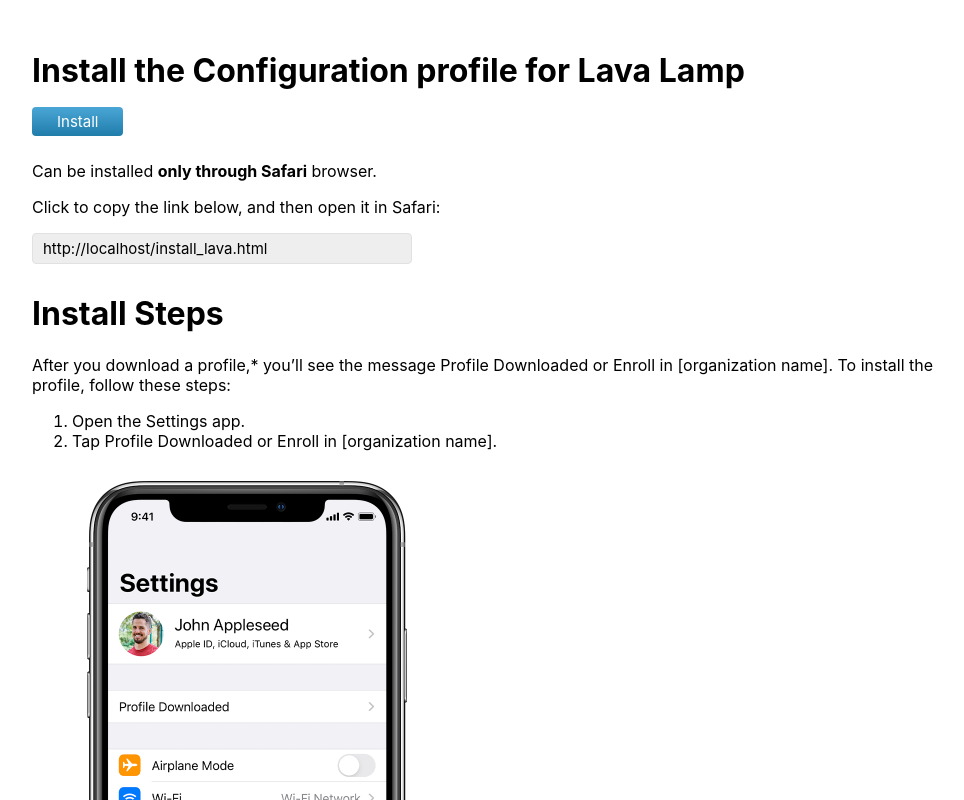
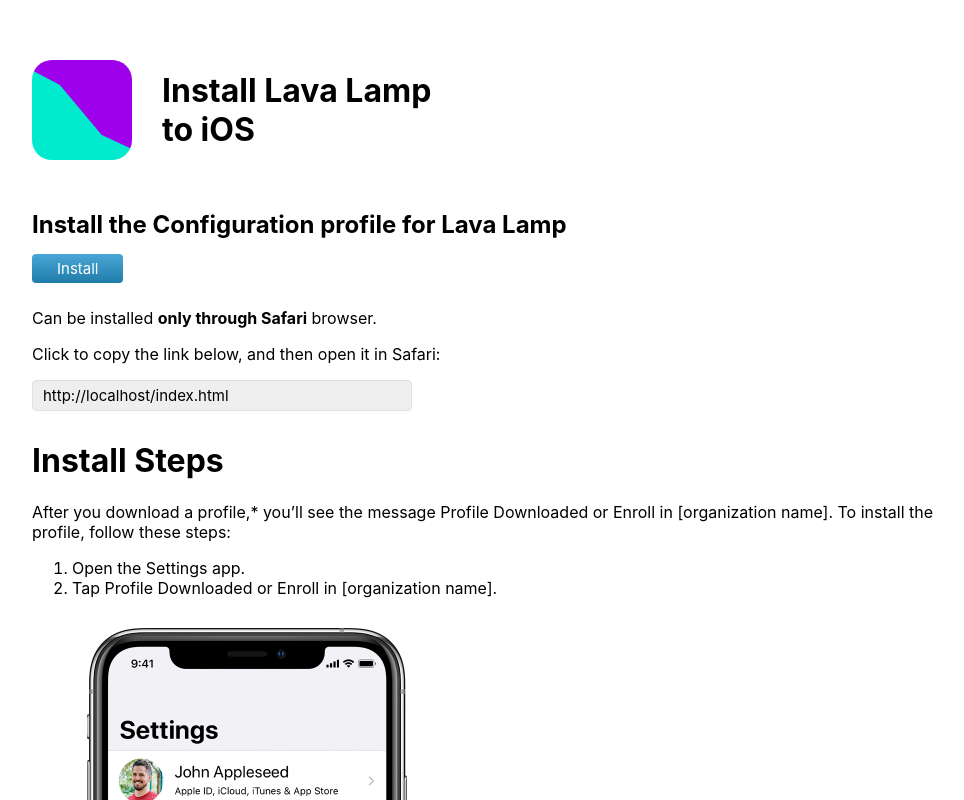
Before and after one commit to PhilippBaranovskiy/lava, a plain HTML site: page index.html in a window 1280 px wide. Shown: the whole page, without its empty margins (138-1102 px from the left). Drawn offline with Linux system fonts and the light colour scheme.

Commit message:
installation instructions

```diff
--- a/install_lava.html
+++ b/index.html
@@ -21,7 +21,13 @@
 	.f{background:#f2f2f2;text-align:center;line-height:40px;font-size:12px;color:#555;padding-bottom:5px}#a{display:inline-block;line-height:30px;padding:0 10px;color:#2196f3;font-size:14px}#b{background:#efeeee;padding:5px 10px;max-width:380px;overflow:hidden;text-overflow:ellipsis;white-space:nowrap;width:90%;border-radius:4px;border:1px solid #e1e1e1;font-size:15px;display:block;float:left;cursor:pointer}#n{height:40px}</style></head><body>
 <!-- <div class="h"><div><a href="https://ivi.cx/"></a>Install profile</div></div>-->
 <div class="s">
-	<h1>Install the Configuration profile for Lava Lamp</h1>
+
+	<div style="display: flex; flex-direction: row; align-items: center; gap: 30px;">
+		<img src="icon.png" style="border-radius: 20%; width: 100px; height: 100px;">
+		<h1>Install Lava Lamp<br/>to iOS</h1>
+	</div>
+
+	<h2>Install the Configuration profile for Lava Lamp</h2>
 	<div>
 		<a id="d"
 			href="https://philippbaranovskiy.github.io/lava/lava_lamp.mobileconfig"
```
